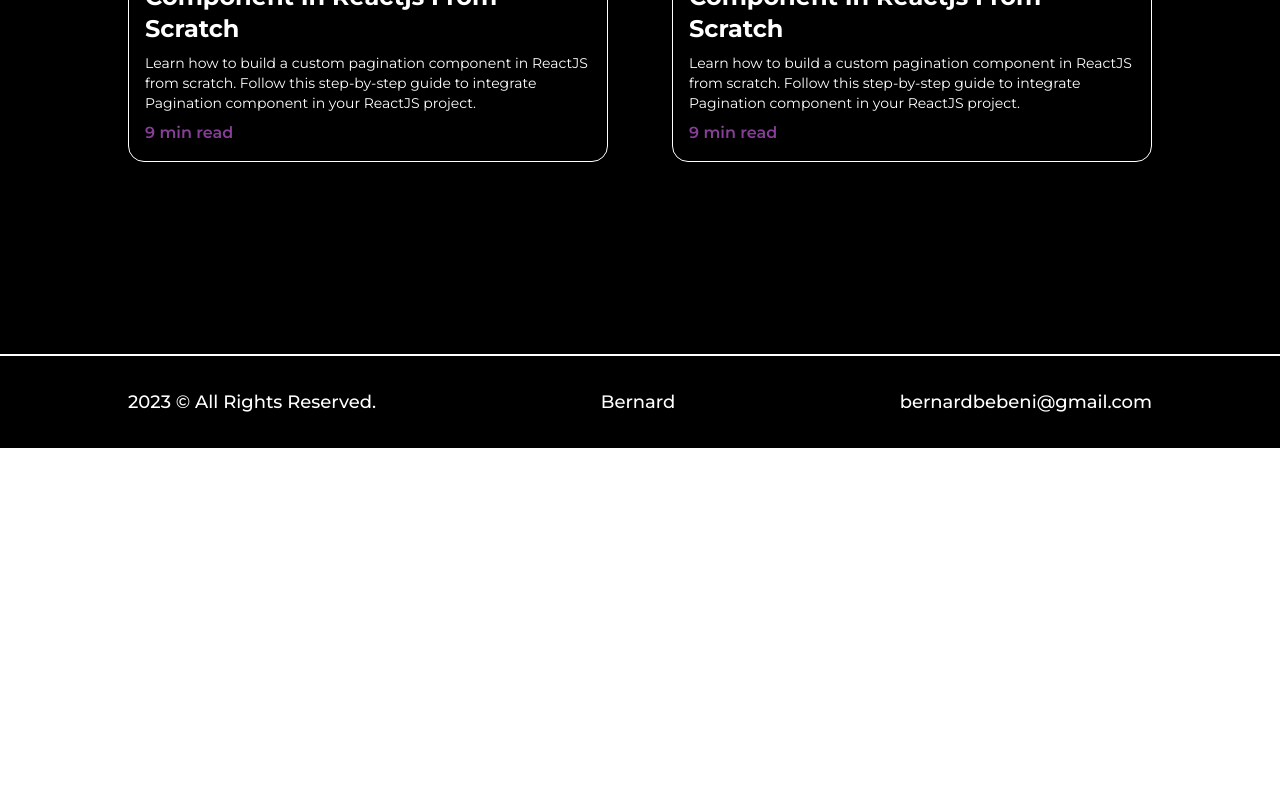
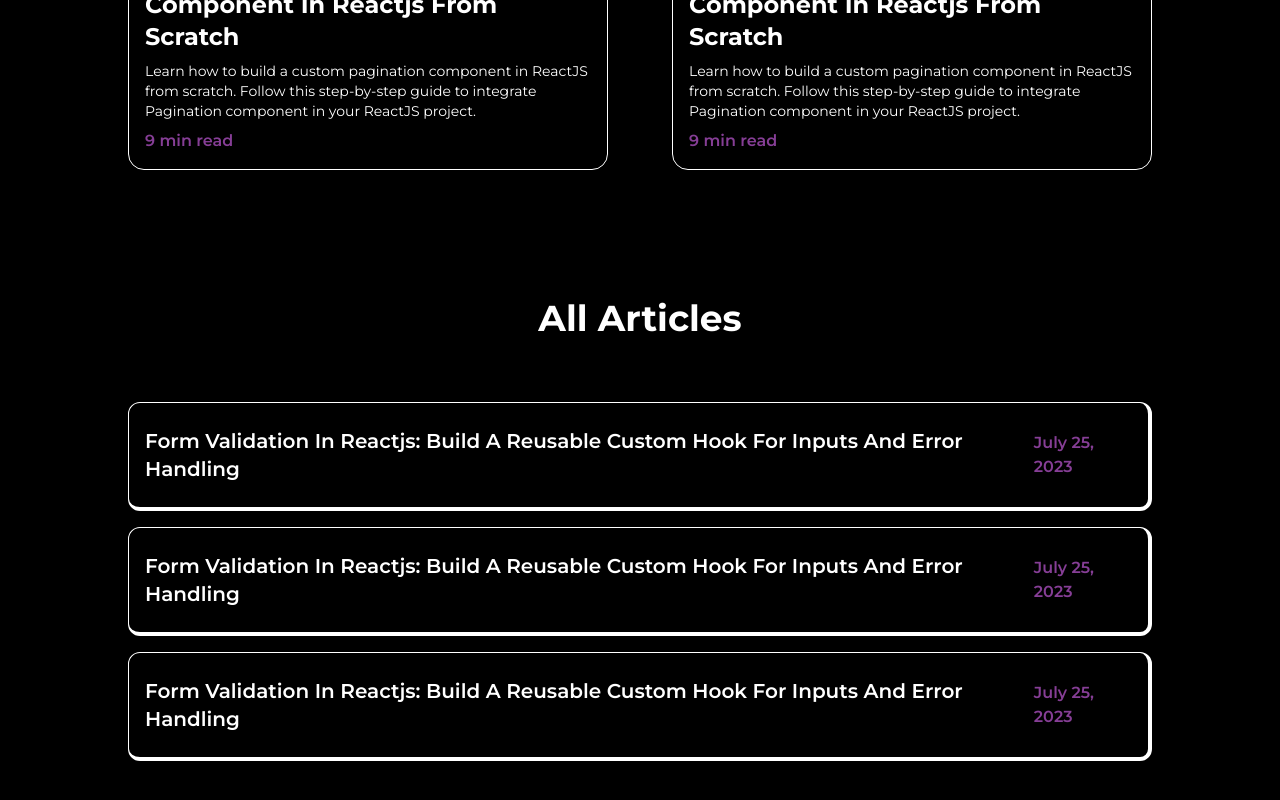
Before and after one commit to Bernard065/bernardbeben, a Next.js app: page /articles in a window 1280 px wide. Shown: the part 874-1674 px from the top of the page. Before the commit the page ends 1322 px from the top, so only its background shows below. Built offline with nearby package versions, Linux system fonts and the light colour scheme.

Commit message:
creating featured articles

```diff
--- a/src/pages/articles.js
+++ b/src/pages/articles.js
@@ -3,16 +3,69 @@ import Layout from '@/components/Layout'
 import Head from 'next/head'
 import Image from 'next/image'
 import Link from 'next/link'
-import React from 'react'
+import React, { useRef } from 'react'
 import article1 from '../../public/images/articles/pagination component in reactjs.jpg'
-import { motion } from 'framer-motion'
-
+import { motion, useMotionValue } from 'framer-motion'
 
 const FramerImage = motion(Image);
 
+const MovingImg = ({ title, img, link }) => {
+    const x = useMotionValue(0);
+    const y = useMotionValue(0);
+    const imgRef = useRef(null);
+
+    const handleMouse = (event) => {
+        if (imgRef.current) {
+            imgRef.current.style.display = 'inline-block';
+        }
+        x.set(event.pageX);
+        y.set(-10);
+    }
+
+    const handleMouseLeave = (event) => {
+        if (imgRef.current) {
+            imgRef.current.style.display = 'none';
+        }
+        x.set(0);
+        y.set(0);
+    }
+
+    return (
+        <Link
+            href={link}
+            target='_blank'
+            onMouseMove={handleMouse}
+            onMouseLeave={handleMouseLeave}
+        >
+            <h2 className='capitalize text-xl font-semibold hover:underline'>{title}</h2>
+            <FramerImage
+                style={{ x:x, y:y }}
+                src={img}
+                alt={title}
+                ref={imgRef}
+                className='w-96 h-auto hidden absolute rounded-lg'
+            />
+        </Link>
+    )
+}
+
+const Article = ({ img, title, date, link }) => {
+    return (
+        <div className='realtive w-full p-4 py-6 my-4 rounded-xl flex items-center justify-between text-white first:mt-0 border border-solid border-white border-r-4 border-b-4'>
+
+            <MovingImg
+                title={title}
+                img={img}
+                link={link}
+            />
+            <span className='text-primary font-semibold pl-4'>{date}</span>
+        </div>
+    )
+}
+
 const FeatureArticles = ({ img, title, time, summary, link }) => {
     return (
-        <li className='col-span-1 w-full p-4 border border-solid border-white rounded-2xl'>
+        <div className='relative col-span-1 w-full p-4 border border-solid border-white rounded-2xl'>
             <Link
                 href={link}
                 target='_blank'
@@ -27,11 +80,11 @@ const FeatureArticles = ({ img, title, time, summary, link }) => {
                 />
             </Link>
             <Link href={link} target='_blank'>
-                <h2 className='capitalize text-2xl font-bold my-2 hover:underline'>{title}</h2>
+                <h2 className='capitalize text-2xl font-bold my-2 mt-4 hover:underline'>{title}</h2>
             </Link>
             <p className='text-sm mb-2'>{summary}</p>
             <span className='text-primary font-semibold'>{time}</span>
-        </li>
+        </div>
     )
 }
 
@@ -48,7 +101,7 @@ const articles = () => {
                     text='Words Revolutionize Software!'
                     className='mb-16'
                 />
-                <ul className='grid grid-cols-2 gap-16'>
+                <div className='grid grid-cols-2 gap-16'>
                     <FeatureArticles
                         title='Build A Custom Pagination Component In Reactjs From Scratch'
                         summary='Learn how to build a custom pagination component in ReactJS from scratch.
@@ -65,7 +118,26 @@ const articles = () => {
                         link='https://medium.com/@bernardbebeni'
                         img={article1}
                     />
-                </ul>
+                </div>
+                <h2 className='font-bold text-4xl w-full text-center my-16 mt-32'>All Articles</h2>
+                <Article
+                    title='Form Validation In Reactjs: Build A Reusable Custom Hook For Inputs And Error Handling'
+                    date='July 25, 2023'
+                    link='https://medium.com/@bernardbebeni'
+                    img={article1}
+                />
+                <Article
+                    title='Form Validation In Reactjs: Build A Reusable Custom Hook For Inputs And Error Handling'
+                    date='July 25, 2023'
+                    link='https://medium.com/@bernardbebeni'
+                    img={article1}
+                />
+                <Article
+                    title='Form Validation In Reactjs: Build A Reusable Custom Hook For Inputs And Error Handling'
+                    date='July 25, 2023'
+                    link='https://medium.com/@bernardbebeni'
+                    img={article1}
+                />
             </Layout>
         </main>
     </>
```
